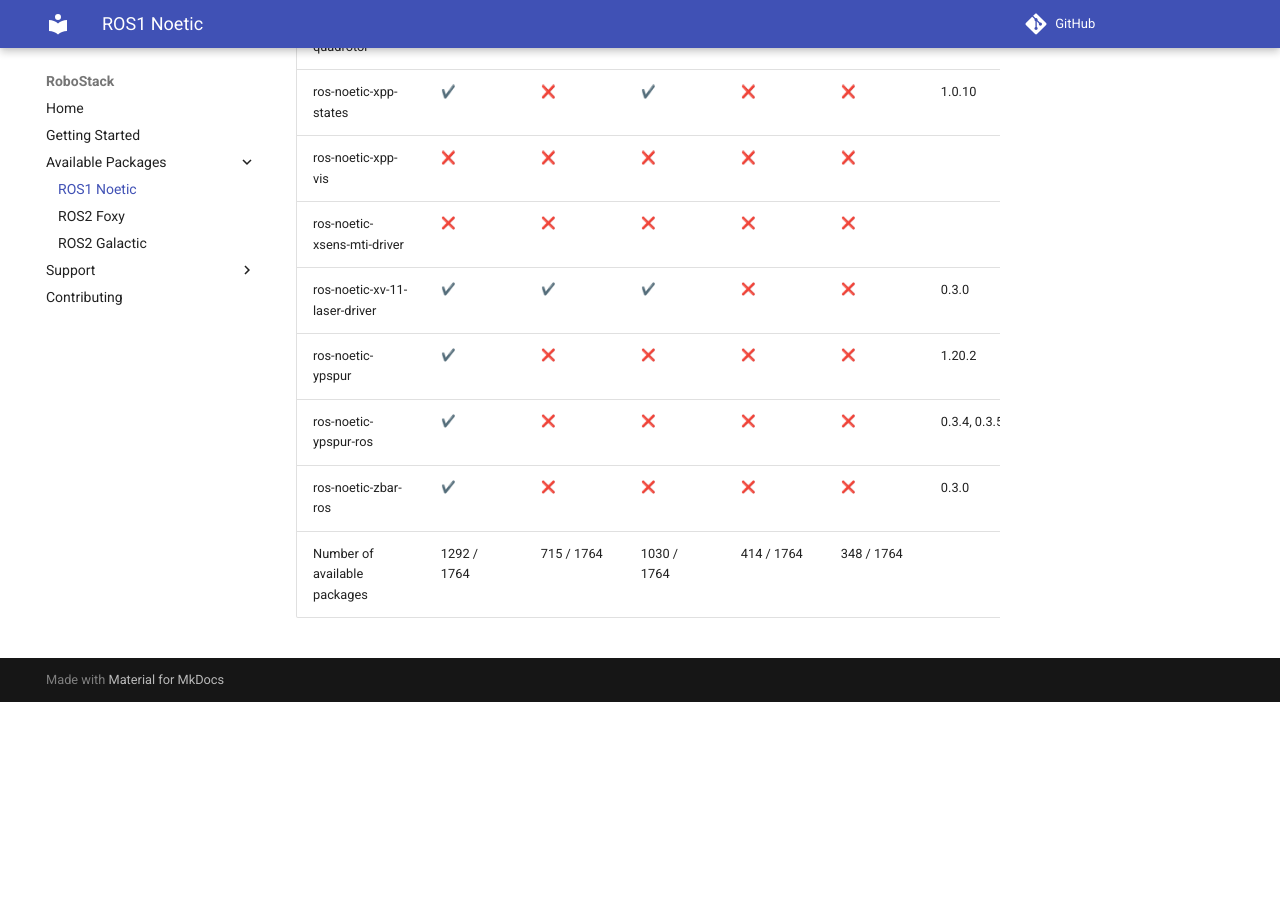
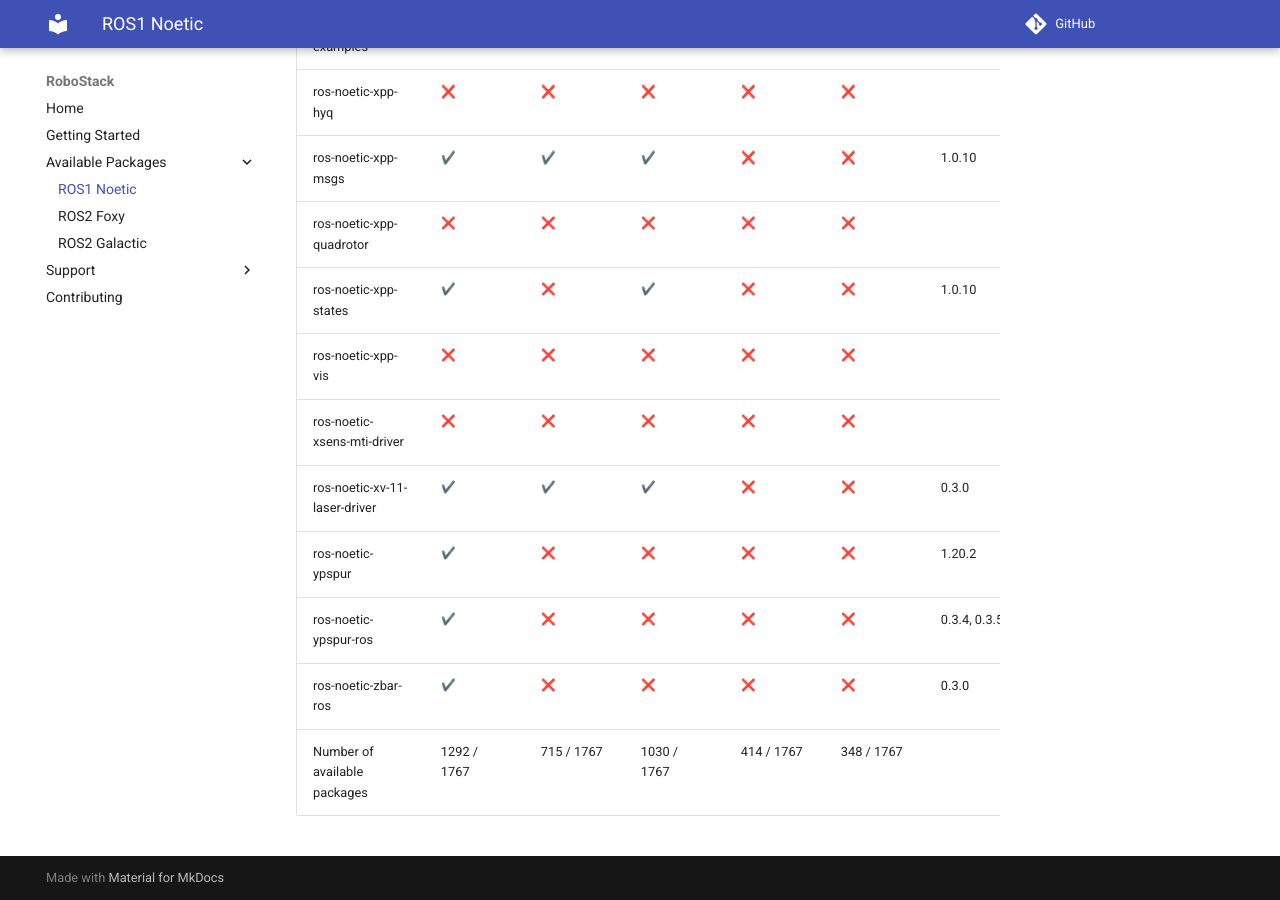
Before and after one commit to RoboStack/robostack.github.io, an MkDocs documentation site: the page built from docs/noetic.md, in a window 1280 px wide and 900 px high, scrolled down 128801 px. Built offline with MkDocs 1.6.1 and Material for MkDocs 9.7.7, drawn with Linux system fonts in a browser that asks for light colours; emoji names are drawn with the system emoji font; comment, search, counter and statistics services are not loaded; before the commit the page ends 129503 px from its top, so only the background shows below that; some of the changed text lies outside the part shown.

Commit message:
Update tables

```diff
--- a/docs/noetic.md
+++ b/docs/noetic.md
@@ -1764,4 +1767,4 @@
 | ros-noetic-ypspur | :heavy_check_mark: { data-sort='1' } | :x: { data-sort='0' } | :x: { data-sort='0' } | :x: { data-sort='0' } | :x: { data-sort='0' } | 1.20.2  |
 | ros-noetic-ypspur-ros | :heavy_check_mark: { data-sort='1' } | :x: { data-sort='0' } | :x: { data-sort='0' } | :x: { data-sort='0' } | :x: { data-sort='0' } | 0.3.4, 0.3.5  |
 | ros-noetic-zbar-ros | :heavy_check_mark: { data-sort='1' } | :x: { data-sort='0' } | :x: { data-sort='0' } | :x: { data-sort='0' } | :x: { data-sort='0' } | 0.3.0  |
-| Number of available packages |  1292 / 1764 | 715 / 1764 | 1030 / 1764 | 414 / 1764 | 348 / 1764 |
+| Number of available packages |  1292 / 1767 | 715 / 1767 | 1030 / 1767 | 414 / 1767 | 348 / 1767 |
```
Also changed, not shown: other parts of docs/noetic.md (+3 -0 lines).
